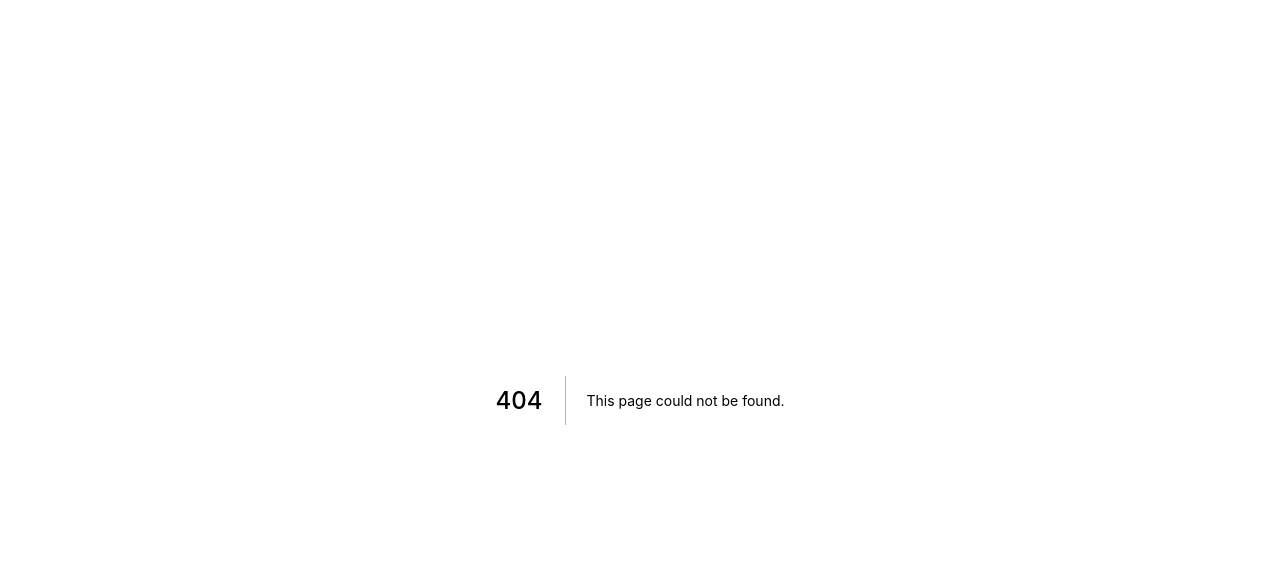
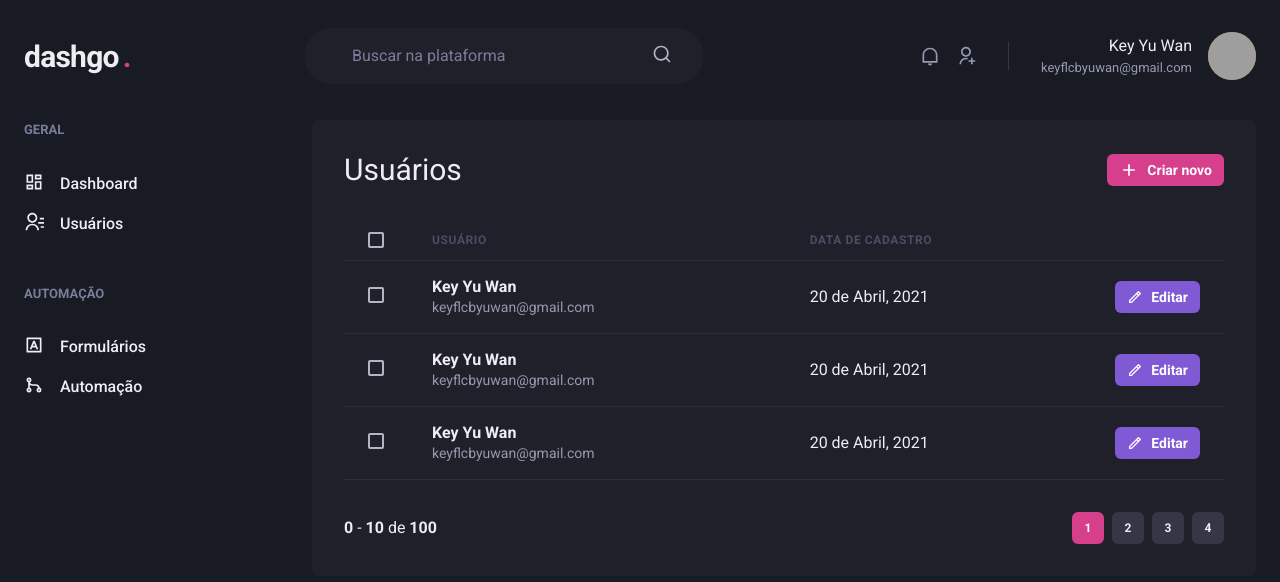
Before and after one commit to keyyuwan/DashGo, a Next.js app: page /users in a window 1280 px wide. Before the commit this address had no page. Shown: the top 582 px of the page. Built offline with nearby package versions, Linux system fonts and the light colour scheme; grey boxes are pictures that could not be loaded.

Commit message:
dashboard + UsersList + CreateUsers

```diff
--- a/package.json
+++ b/package.json
@@ -12,9 +12,11 @@
     "@chakra-ui/react": "^1.6.3",
     "@emotion/react": "^11.4.0",
     "@emotion/styled": "^11.3.0",
+    "apexcharts": "^3.27.1",
     "framer-motion": "^4.1.17",
     "next": "10.2.3",
     "react": "17.0.2",
+    "react-apexcharts": "^1.3.9",
     "react-dom": "17.0.2",
     "react-icons": "^4.2.0"
   },
--- /dev/null
+++ b/src/components/Pagination.tsx
@@ -0,0 +1,65 @@
+import { Stack, Button, Box } from "@chakra-ui/react";
+
+export function Pagination() {
+  return (
+    <Stack
+      direction="row"
+      spacing="6"
+      mt="8"
+      justify="space-between"
+      align="center"
+    >
+      <Box>
+        <strong>0</strong> - <strong>10</strong> de <strong>100</strong>
+      </Box>
+      <Stack direction="row" spacing="2">
+        <Button
+          size="sm"
+          fontSize="xs"
+          width="4"
+          colorScheme="pink"
+          disabled
+          _disabled={{
+            bg: "pink.500",
+            cursor: "default",
+          }}
+        >
+          1
+        </Button>
+        <Button
+          size="sm"
+          fontSize="xs"
+          width="4"
+          bg="gray.700"
+          _hover={{
+            bg: "gray.500",
+          }}
+        >
+          2
+        </Button>
+        <Button
+          size="sm"
+          fontSize="xs"
+          width="4"
+          bg="gray.700"
+          _hover={{
+            bg: "gray.500",
+          }}
+        >
+          3
+        </Button>
+        <Button
+          size="sm"
+          fontSize="xs"
+          width="4"
+          bg="gray.700"
+          _hover={{
+            bg: "gray.500",
+          }}
+        >
+          4
+        </Button>
+      </Stack>
+    </Stack>
+  );
+}
--- /dev/null
+++ b/src/pages/users/index.tsx
@@ -0,0 +1,141 @@
+import {
+  Box,
+  Flex,
+  Heading,
+  Button,
+  Icon,
+  Table,
+  Thead,
+  Tr,
+  Th,
+  Td,
+  Tbody,
+  Text,
+  Checkbox,
+} from "@chakra-ui/react";
+import { RiAddLine, RiPencilLine } from "react-icons/ri";
+
+import { Header } from "../../components/Header";
+import { Pagination } from "../../components/Pagination";
+import { Sidebar } from "../../components/Sidebar";
+
+export default function UsersList() {
+  return (
+    <Box>
+      <Header />
+
+      <Flex w="100%" my="6" maxWidth={1480} mx="auto" px="6">
+        <Sidebar />
+
+        <Box flex="1" borderRadius={8} bg="gray.800" p="8">
+          <Flex mb="8" justify="space-between" align="center">
+            <Heading size="lg" fontWeight="normal">
+              Usuários
+            </Heading>
+            <Button
+              as="a"
+              size="sm"
+              fontSize="sm"
+              colorScheme="pink"
+              leftIcon={<Icon as={RiAddLine} fontSize="20" />}
+            >
+              Criar novo
+            </Button>
+          </Flex>
+
+          <Table colorScheme="whiteAlpha">
+            <Thead>
+              <Tr>
+                <Th px="6" color="gray.300" width="8">
+                  <Checkbox colorScheme="pink" />
+                </Th>
+                <Th>Usuário</Th>
+                <Th>Data de cadastro</Th>
+                <Th width="8"></Th>
+              </Tr>
+            </Thead>
+            <Tbody>
+              <Tr>
+                <Td px="6">
+                  <Checkbox colorScheme="pink" />
+                </Td>
+                <Td>
+                  <Box>
+                    <Text fontWeight="bold">Key Yu Wan</Text>
+                    <Text fontSize="sm" color="gray.300">
+                      keyflcbyuwan@gmail.com
+                    </Text>
+                  </Box>
+                </Td>
+                <Td>20 de Abril, 2021</Td>
+                <Td>
+                  <Button
+                    as="a"
+                    size="sm"
+                    fontSize="sm"
+                    colorScheme="purple"
+                    leftIcon={<Icon as={RiPencilLine} fontSize="16" />}
+                  >
+                    Editar
+                  </Button>
+                </Td>
+              </Tr>
+              <Tr>
+                <Td px="6">
+                  <Checkbox colorScheme="pink" />
+                </Td>
+                <Td>
+                  <Box>
+                    <Text fontWeight="bold">Key Yu Wan</Text>
+                    <Text fontSize="sm" color="gray.300">
+                      keyflcbyuwan@gmail.com
+                    </Text>
+                  </Box>
+                </Td>
+                <Td>20 de Abril, 2021</Td>
+                <Td>
+                  <Button
+                    as="a"
+                    size="sm"
+                    fontSize="sm"
+                    colorScheme="purple"
+                    leftIcon={<Icon as={RiPencilLine} fontSize="16" />}
+                  >
+                    Editar
+                  </Button>
+                </Td>
+              </Tr>
+              <Tr>
+                <Td px="6">
+                  <Checkbox colorScheme="pink" />
+                </Td>
+                <Td>
+                  <Box>
+                    <Text fontWeight="bold">Key Yu Wan</Text>
+                    <Text fontSize="sm" color="gray.300">
+                      keyflcbyuwan@gmail.com
+                    </Text>
+                  </Box>
+                </Td>
+                <Td>20 de Abril, 2021</Td>
+                <Td>
+                  <Button
+                    as="a"
+                    size="sm"
+                    fontSize="sm"
+                    colorScheme="purple"
+                    leftIcon={<Icon as={RiPencilLine} fontSize="16" />}
+                  >
+                    Editar
+                  </Button>
+                </Td>
+              </Tr>
+            </Tbody>
+          </Table>
+
+          <Pagination />
+        </Box>
+      </Flex>
+    </Box>
+  );
+}
```
Also changed, not shown: src/pages/dashboard.tsx (+74 -2 lines), src/pages/users/create.tsx (added, +57 -0 lines), 1 other file (tests, documents, lock files or other folders).
